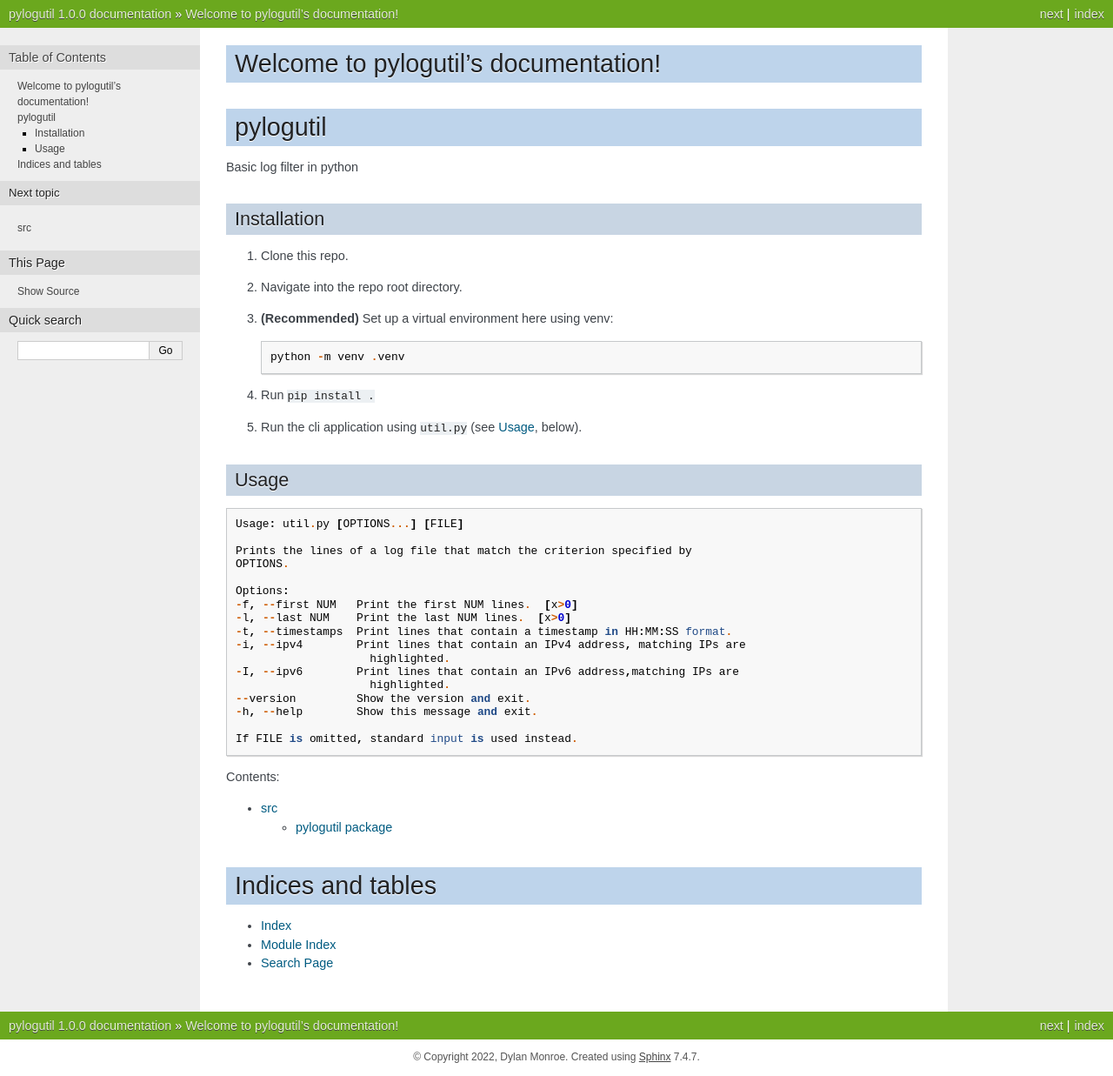
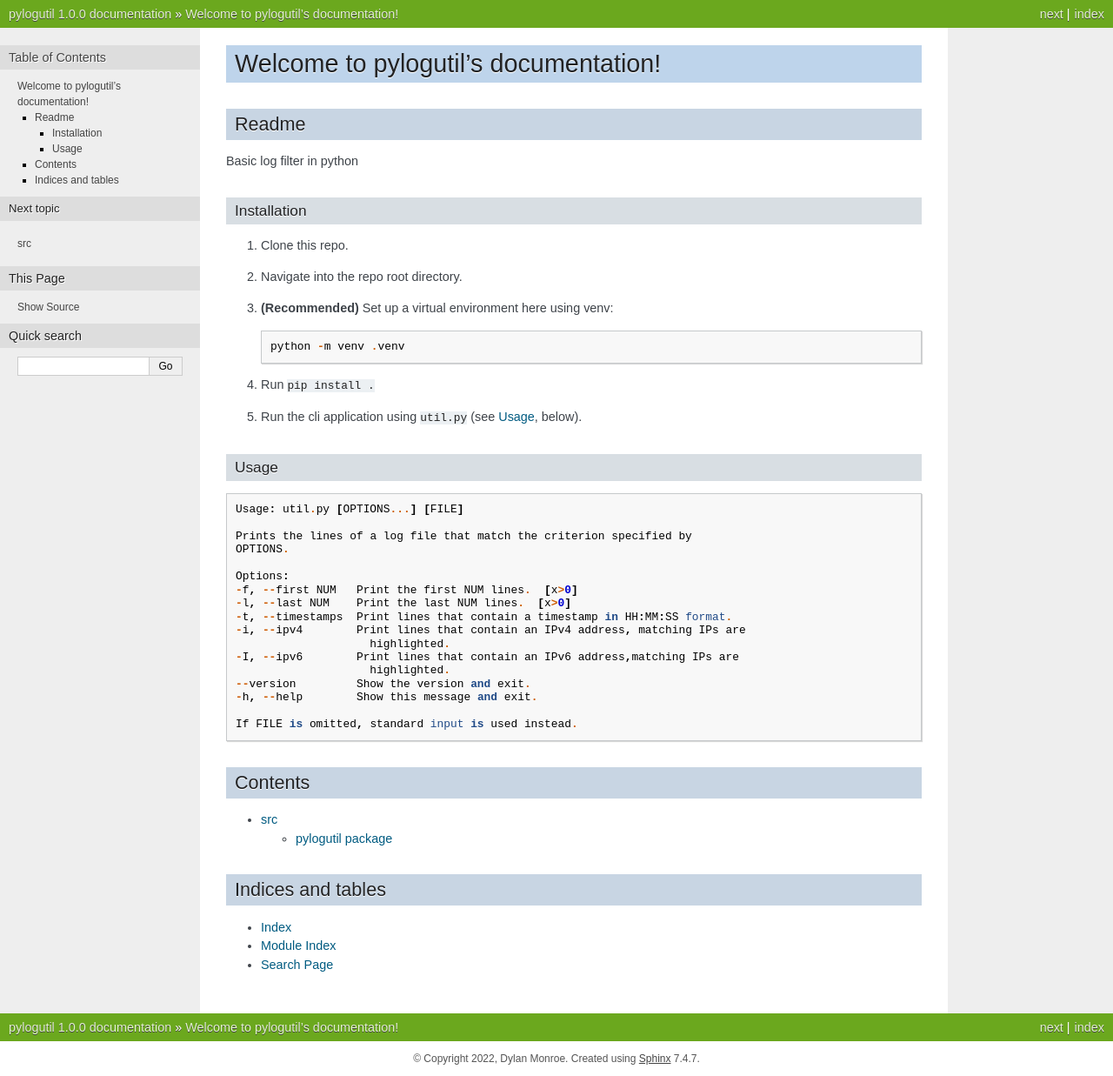
Before and after one commit to monroe-dylan-m/pylogutil, a Sphinx documentation site: the page built from docs/source/index.rst, in a window 1280 px wide. Shown: the whole page at 87% size. Built offline with Sphinx 7.4.7, drawn with Linux system fonts in a browser that asks for light colours; some of the changed lines change nothing that is shown.

Commit message:
Updated index formatting

```diff
--- a/docs/source/index.rst
+++ b/docs/source/index.rst
@@ -1,16 +1,22 @@
-.. pylogutil documentation master file, created by
-   sphinx-quickstart on Thu Mar 17 22:18:09 2022.
-   You can adapt this file completely to your liking, but it should at least
-   contain the root `toctree` directive.
-
+=====================================
 Welcome to pylogutil's documentation!
 =====================================
 
+Readme
+======
+
 .. include:: ../../README.rst
+   :start-line: 3
+
+..
+   The `start-line` option to `include`, above, should skip the main header of
+   the included README.
+
+Contents
+========
 
 .. toctree::
    :maxdepth: 2
-   :caption: Contents:
 
    modules
 
```
